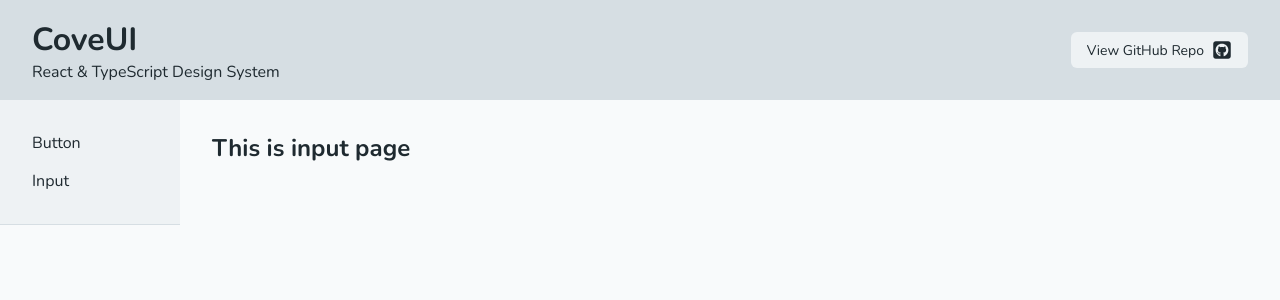
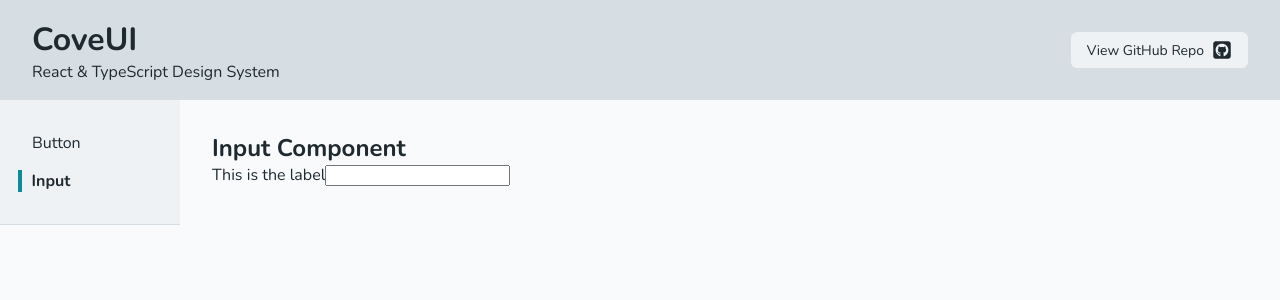
Before and after one commit to louiseka/cove-ui, a React (Vite) app: page /components/input in a window 1280 px wide. Shown: the top 300 px of the page. Built offline with nearby package versions, Linux system fonts and the light colour scheme.

Commit message:
Fixing routing errror for input

```diff
--- a/src/components/Input/Input.tsx
+++ b/src/components/Input/Input.tsx
@@ -1,7 +1,8 @@
 const Input = () => {
   return (
     <>
-      <h1>This is input page</h1>
+      <label htmlFor="name">This is the label</label>
+      <input type="text" id="name" name="name" />
     </>
   );
 };
--- a/src/components/Input/InputDoc.mdx
+++ b/src/components/Input/InputDoc.mdx
@@ -0,0 +1,5 @@
+import Input from "./Input";
+
+# Input Component
+
+<Input />
--- a/src/components/SiteNav/SiteNav.tsx
+++ b/src/components/SiteNav/SiteNav.tsx
@@ -8,7 +8,7 @@ const SiteNav = () => {
 
   const navItems = [
     { name: "Button", path: "button" },
-    { name: "Input", path: "modal" },
+    { name: "Input", path: "input" },
   ];
 
   return (
--- a/src/pages/Components/Components.tsx
+++ b/src/pages/Components/Components.tsx
@@ -1,11 +1,11 @@
 import ButtonDoc from "../../components/Button/ButtonDoc.mdx";
-import Input from "../../components/Input/Input";
+import InputDoc from "../../components/Input/InputDoc.mdx";
 import styles from "./Components.module.css";
 import { useParams } from "react-router";
 
 const componentMap = {
   button: <ButtonDoc />,
-  input: <Input />,
+  input: <InputDoc />,
 };
 
 const Components = () => {
```
